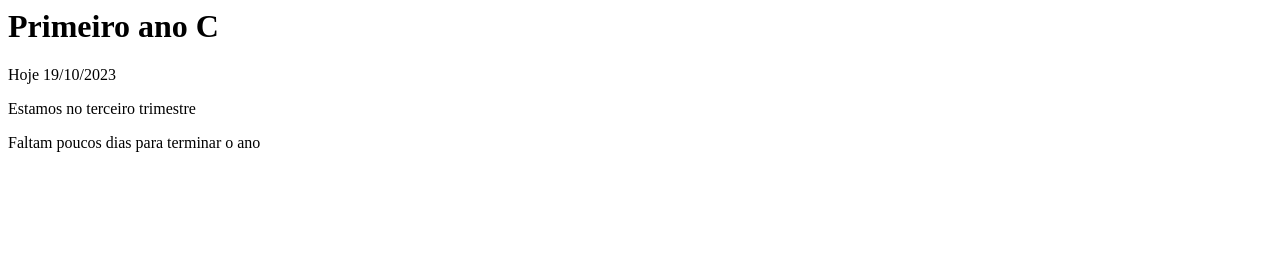
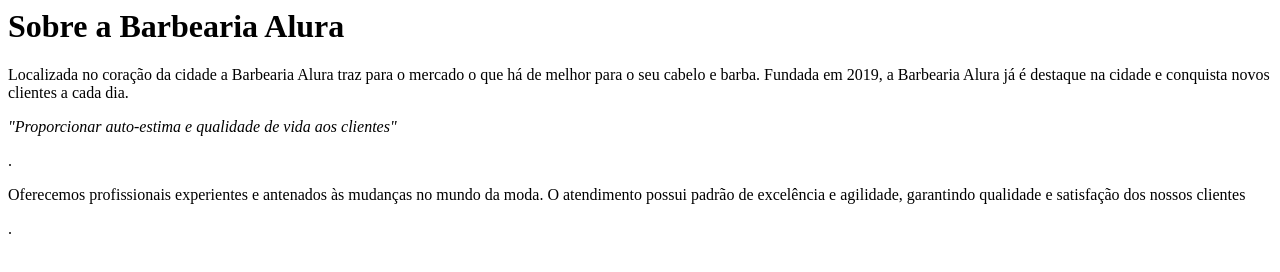
Before and after one commit to Belly2315/NEW, a plain HTML site: page index.html in a window 1280 px wide. Drawn offline with Linux system fonts and the light colour scheme.

Commit message:
Update index.html

```diff
--- a/index.html
+++ b/index.html
@@ -1,4 +1,7 @@
-<h1> <b> Primeiro ano C </b> </h1>
-<p> Hoje 19/10/2023 </p>
-<p> Estamos no terceiro trimestre </p>
-<P> Faltam poucos dias para terminar o ano </P>
+<h1> Sobre a Barbearia Alura </h1>
+
+<p>Localizada no coração da cidade a Barbearia Alura traz para o mercado o que há de melhor para o seu cabelo e barba. Fundada em 2019, a Barbearia Alura já é destaque na cidade e conquista novos clientes a cada dia.<p/>
+
+<p><em><Nossa missão é: <strong>"Proporcionar auto-estima e qualidade de vida aos clientes"</strong></em></p>.
+
+<p>Oferecemos profissionais experientes e antenados às mudanças no mundo da moda. O atendimento possui padrão de excelência e agilidade, garantindo qualidade e satisfação dos nossos clientes</p>.
```
